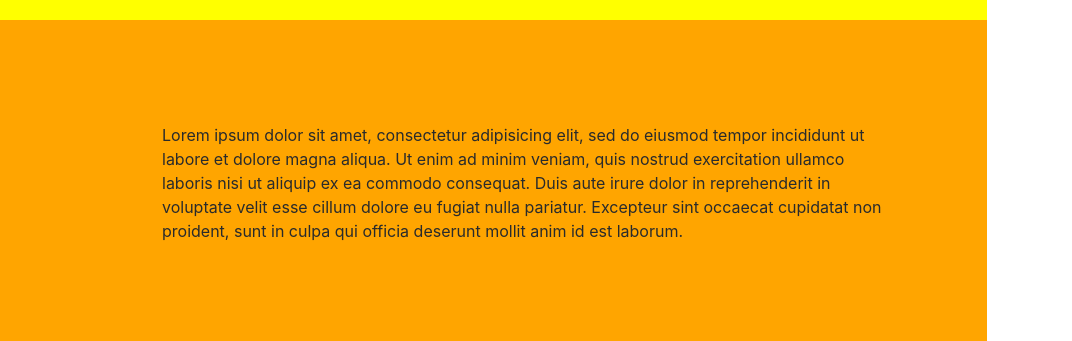
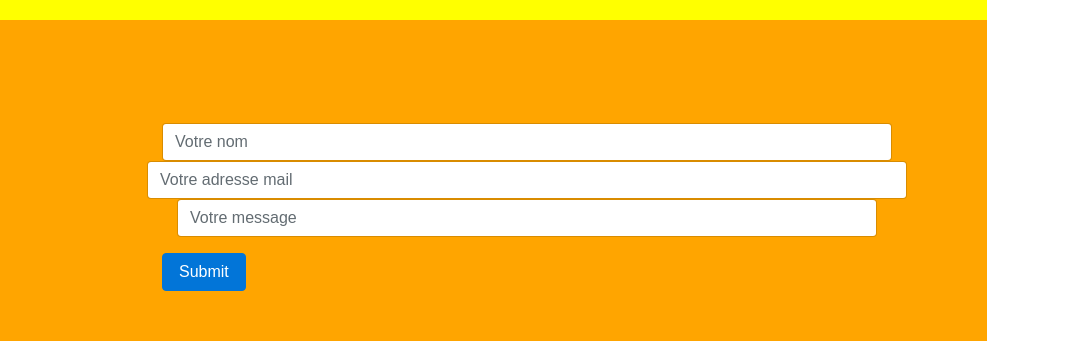
Before and after one commit to CarolynOo/bootstrap-landing-page, a plain HTML site: page index.html in a window 1280 px wide. Shown: the part 2380-2721 px from the top of the page, 208-1280 px from the left. Drawn offline with nearby package versions, Linux system fonts and the light colour scheme.

Commit message:
ajout formulaire

```diff
--- a/index.html
+++ b/index.html
@@ -158,12 +158,32 @@
 
        <article class="col-md-8">
 
-        <p>Lorem ipsum dolor sit amet, consectetur adipisicing elit, sed do eiusmod
-        tempor incididunt ut labore et dolore magna aliqua. Ut enim ad minim veniam,
-        quis nostrud exercitation ullamco laboris nisi ut aliquip ex ea commodo
-        consequat. Duis aute irure dolor in reprehenderit in voluptate velit esse
-        cillum dolore eu fugiat nulla pariatur. Excepteur sint occaecat cupidatat non
-        proident, sunt in culpa qui officia deserunt mollit anim id est laborum.</p>
+      <form>
+
+
+
+        <div class="form-group">
+
+            <div class="row">
+            <div class="col">
+              <input type="text" class="form-control" placeholder="Votre nom">
+            </div>
+
+
+          <label for="exampleInputEmail1"></label>
+          <input type="email" class="form-control" id="exampleInputEmail1" aria-describedby="emailHelp" placeholder="Votre adresse mail">
+
+        </div>
+
+           <div class="col">
+              <input type="text" class="form-control" placeholder="Votre message">
+            </div>
+          </div>
+
+
+
+        <button type="submit" class="btn btn-primary">Submit</button>
+      </form>
       </article>
 
 
```
